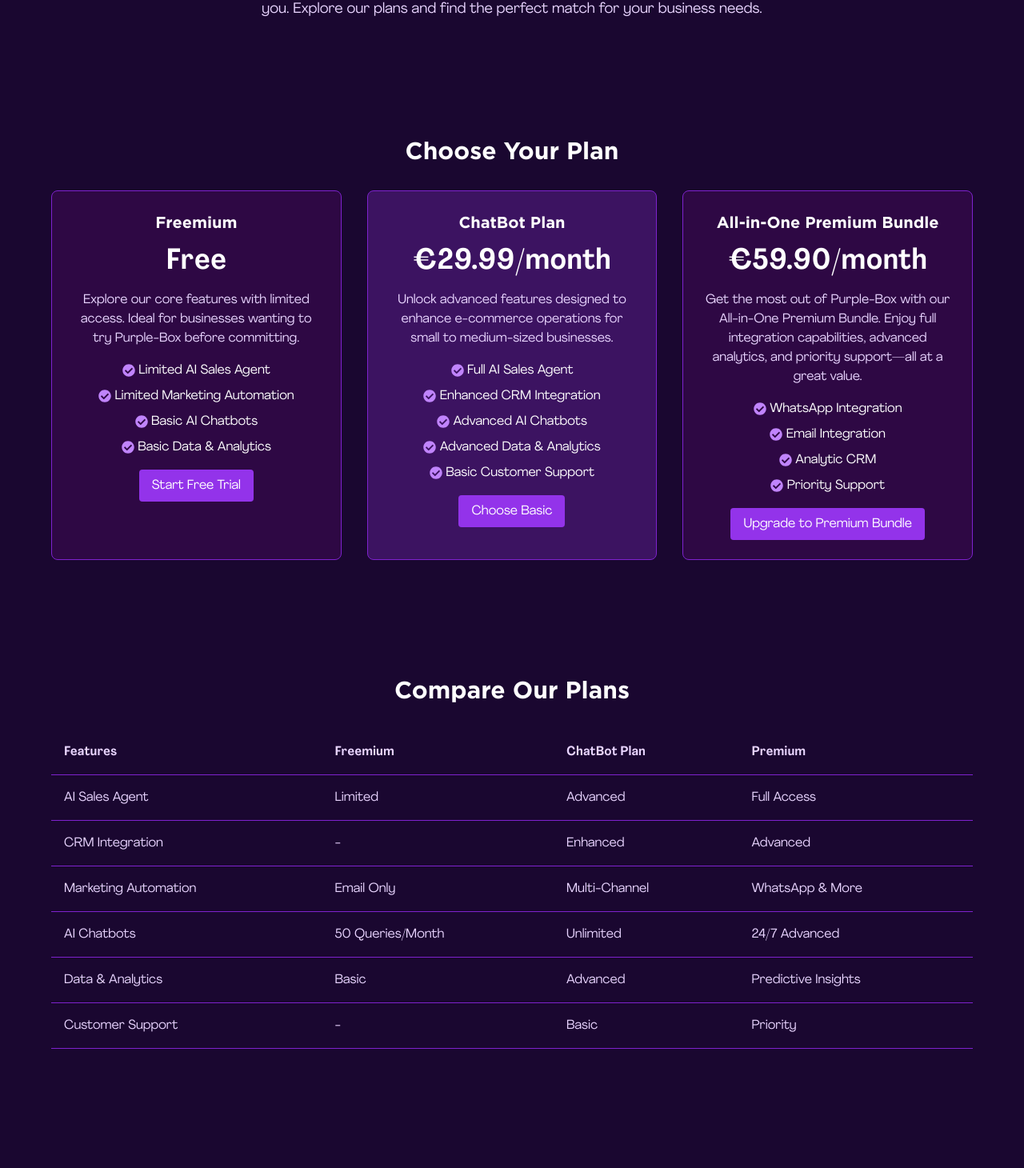
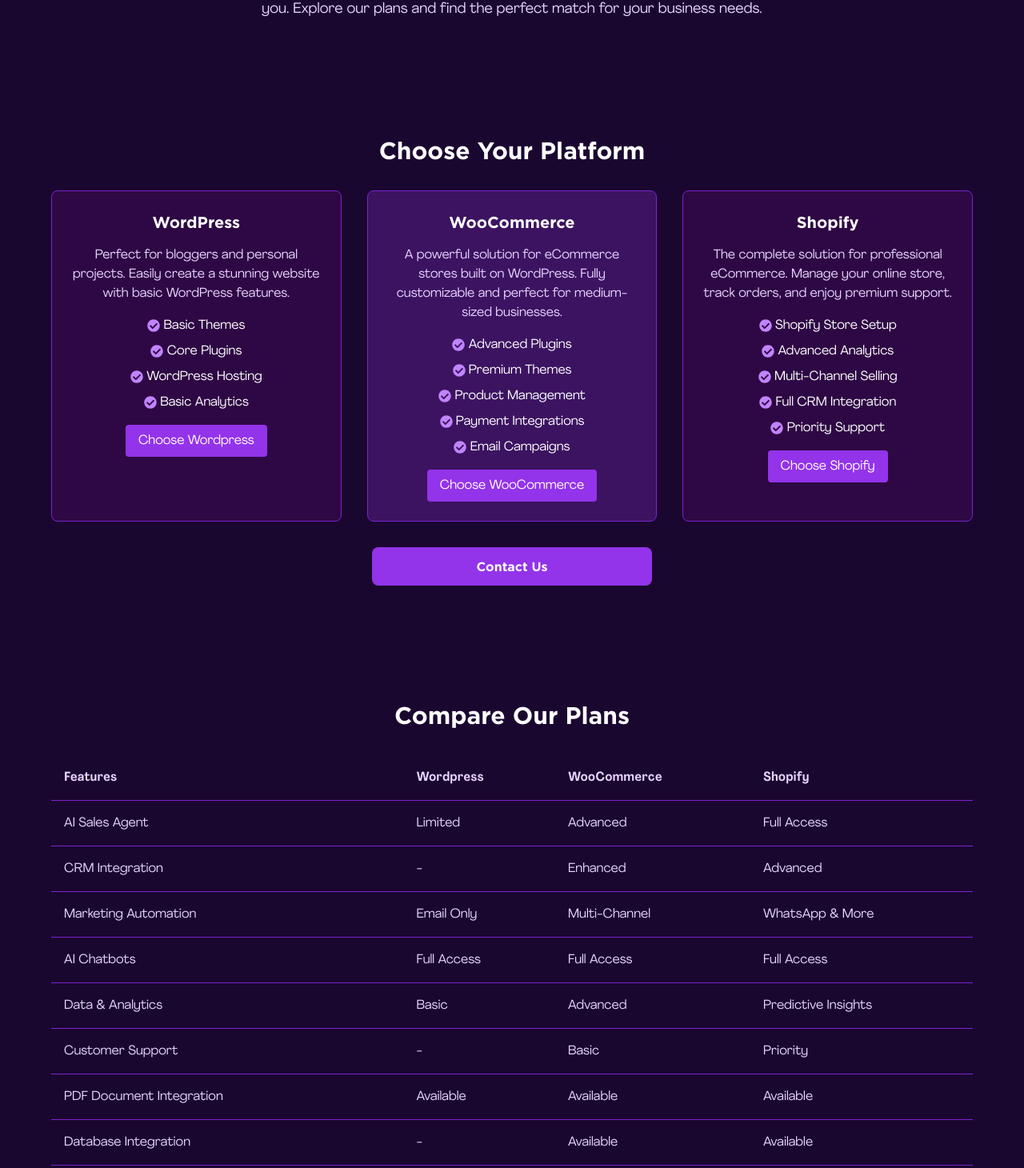
Before and after one commit to VooYee/Purple-Box, a Next.js app: page /pricing in a window 1280 px wide. Shown: the part 298-1758 px from the top of the page at 80% size. Built offline with nearby package versions, Linux system fonts and the light colour scheme.

Commit message:
feat: add pricing

```diff
--- /dev/null
+++ b/app/sign-in/page.tsx
@@ -0,0 +1,9 @@
+import React from 'react'
+
+const SignInPage = () => {
+  return (
+    <div>SignInPage</div>
+  )
+}
+
+export default SignInPage
--- a/components/our-services/CRMIntegration.tsx
+++ b/components/our-services/CRMIntegration.tsx
@@ -10,13 +10,11 @@ import { useInView } from 'react-intersection-observer';
 import OurService2 from '@/public/our-services/OurService2.png';
 
 const CRMIntegration = () => {
-  // Intersection Observer
   const { ref, inView } = useInView({
     triggerOnce: true,
     threshold: 0.2,
   });
 
-  // Framer Motion Animation Controls
   const animationControls = useAnimation();
 
   React.useEffect(() => {
@@ -25,7 +23,6 @@ const CRMIntegration = () => {
     }
   }, [inView, animationControls]);
 
-  // Variants for animations
   const containerVariants = {
     hidden: { opacity: 0, y: 50 },
     visible: {
@@ -47,13 +44,13 @@ const CRMIntegration = () => {
 
   return (
     <motion.div
-      ref={ref} // Ref untuk Intersection Observer
+      ref={ref}
       className="wrapper flex flex-col items-center lg:flex-row justify-start lg:items-start gap-12"
       initial="hidden"
       animate={animationControls}
       variants={containerVariants}
     >
-      {/* Animated Image */}
+
       <motion.div
         className="relative h-[250px] w-[250px]"
         variants={imageVariants}
@@ -67,12 +64,12 @@ const CRMIntegration = () => {
         />
       </motion.div>
 
-      {/* Animated Text */}
+
       <motion.div className="text-center lg:text-start space-y-4" variants={textVariants}>
-        <h3 className="text-2xl lg:text-3xl font-bold font-gotham">
+        <h3 className="text-2xl lg:text-3xl font-bold font-gotham text-white">
           CRM Integration: Maximize Your Customer Relationships
         </h3>
-        <p className="max-w-3xl">
+        <p className="max-w-3xl text-white">
           Integrate Purple-Box seamlessly with your existing CRM systems to improve data management and deliver personalized marketing campaigns.
         </p>
       </motion.div>
--- a/components/our-services/DataAndAnalytics.tsx
+++ b/components/our-services/DataAndAnalytics.tsx
@@ -10,13 +10,11 @@ import { useInView } from 'react-intersection-observer';
 import OurService3 from '@/public/our-services/OurService3.png';
 
 const DataAndAnalytics = () => {
-  // Intersection Observer
   const { ref, inView } = useInView({
     triggerOnce: true,
     threshold: 0.2,
   });
 
-  // Framer Motion Animation Controls
   const animationControls = useAnimation();
 
   React.useEffect(() => {
@@ -25,7 +23,6 @@ const DataAndAnalytics = () => {
     }
   }, [inView, animationControls]);
 
-  // Variants for animations
   const containerVariants = {
     hidden: { opacity: 0, y: 50 },
     visible: {
@@ -47,13 +44,13 @@ const DataAndAnalytics = () => {
 
   return (
     <motion.div
-      ref={ref} // Ref untuk Intersection Observer
+      ref={ref}
       className="space-y-6 wrapper flex flex-col items-center lg:flex-row justify-start lg:items-start gap-x-12"
       initial="hidden"
       animate={animationControls}
       variants={containerVariants}
     >
-      {/* Animated Image */}
+
       <motion.div
         className="relative h-[250px] w-[250px]"
         variants={imageVariants}
@@ -67,12 +64,12 @@ const DataAndAnalytics = () => {
         />
       </motion.div>
 
-      {/* Animated Text */}
-      <motion.div className="text-center lg:text-start space-y-4" variants={textVariants}>
-        <h3 className="font-gotham text-2xl lg:text-3xl font-bold text-center">
+
+      <motion.div className="text-start lg:text-start space-y-4" variants={textVariants}>
+        <h3 className="font-gotham text-2xl lg:text-3xl font-bold text-start text-white">
           Data & Analytics: Unlock Actionable Insights
         </h3>
-        <p className="max-w-3xl">
+        <p className="max-w-3xl text-white">
           Harness the power of real-time data analytics to gain deep insights into your operations and make informed decisions.
         </p>
       </motion.div>
--- a/components/our-services/ServiceOverview.tsx
+++ b/components/our-services/ServiceOverview.tsx
@@ -10,13 +10,11 @@ import { useInView } from 'react-intersection-observer';
 import ServiceOverviewImg from '@/public/our-services/OurService1.png';
 
 const ServiceOverview = () => {
-  // Intersection Observer
   const { ref, inView } = useInView({
     triggerOnce: true,
     threshold: 0.2,
   });
 
-  // Framer Motion Animation Controls
   const animationControls = useAnimation();
 
   React.useEffect(() => {
@@ -25,7 +23,6 @@ const ServiceOverview = () => {
     }
   }, [inView, animationControls]);
 
-  // Variants for animations
   const containerVariants = {
     hidden: { opacity: 0, y: 50 },
     visible: {
@@ -47,13 +44,13 @@ const ServiceOverview = () => {
 
   return (
     <motion.div
-      ref={ref} // Ref untuk Intersection Observer
+      ref={ref}
       className="wrapper text-center mt-[100px] flex flex-col items-center lg:flex-row justify-start lg:items-start gap-12"
       initial="hidden"
       animate={animationControls}
       variants={containerVariants}
     >
-      {/* Animated Image */}
+
       <motion.div
         className="relative h-[250px] w-[250px]"
         variants={imageVariants}
@@ -67,9 +64,9 @@ const ServiceOverview = () => {
         />
       </motion.div>
 
-      {/* Animated Text */}
+
       <motion.div className="text-center lg:text-start space-y-4" variants={textVariants}>
-        <h2 className="text-2xl lg:text-3xl font-bold font-gotham">
+        <h2 className="text-2xl lg:text-3xl font-bold font-gotham text-white">
           Empower Your E-Commerce with AI-Driven Solutions
         </h2>
         <p className="max-w-3xl text-md lg:text-lg text-purple-200">
--- a/components/pricing/AddOns.tsx
+++ b/components/pricing/AddOns.tsx
@@ -41,7 +41,7 @@ const AddOns = () => {
       variants={containerVariants}
     >
       <motion.h2
-        className="text-3xl font-gotham font-bold text-center"
+        className="text-3xl font-gotham font-bold text-center text-white"
         variants={cardVariants}
       >
         Enhance Your Plan with Add-Ons
--- a/components/pricing/FAQ.tsx
+++ b/components/pricing/FAQ.tsx
@@ -17,7 +17,7 @@ const FAQ = () => {
 
   return (
     <section className="wrapper space-y-8">
-      <h2 className="text-3xl font-bold text-center">Frequently Asked Questions</h2>
+      <h2 className="text-3xl font-bold text-center text-white font-gotham">Frequently Asked Questions</h2>
       <div className="w-full space-y-4">
         {[
           [
--- a/components/pricing/Features.tsx
+++ b/components/pricing/Features.tsx
@@ -6,13 +6,11 @@ import { motion, useAnimation } from 'framer-motion';
 import { useInView } from 'react-intersection-observer';
 
 const Features = () => {
-  // Intersection Observer
   const { ref, inView } = useInView({
     triggerOnce: true,
     threshold: 0.2,
   });
 
-  // Framer Motion Animation Controls
   const animationControls = useAnimation();
 
   React.useEffect(() => {
@@ -21,7 +19,6 @@ const Features = () => {
     }
   }, [inView, animationControls]);
 
-  // Variants for animations
   const containerVariants = {
     hidden: { opacity: 0, y: 50 },
     visible: {
@@ -38,21 +35,19 @@ const Features = () => {
 
   return (
     <motion.div
-      ref={ref} // Ref untuk Intersection Observer
+      ref={ref}
       className="wrapper space-y-8"
       initial="hidden"
       animate={animationControls}
       variants={containerVariants}
     >
-      {/* Animated Title */}
       <motion.h2
-        className="text-2xl lg:text-3xl font-bold text-center font-gotham"
+        className="text-2xl lg:text-3xl font-bold text-center font-gotham text-white"
         variants={rowVariants}
       >
         Compare Our Plans
       </motion.h2>
 
-      {/* Animated Table */}
       <motion.div
         className="overflow-x-auto w-full"
         variants={containerVariants}
@@ -61,9 +56,9 @@ const Features = () => {
           <thead>
             <tr>
               <th className="p-4 border-b border-purple-700">Features</th>
-              <th className="p-4 border-b border-purple-700">Freemium</th>
-              <th className="p-4 border-b border-purple-700">ChatBot Plan</th>
-              <th className="p-4 border-b border-purple-700">Premium</th>
+              <th className="p-4 border-b border-purple-700">Wordpress</th>
+              <th className="p-4 border-b border-purple-700">WooCommerce</th>
+              <th className="p-4 border-b border-purple-700">Shopify</th>
             </tr>
           </thead>
           <tbody>
@@ -71,19 +66,22 @@ const Features = () => {
               ['AI Sales Agent', 'Limited', 'Advanced', 'Full Access'],
               ['CRM Integration', '-', 'Enhanced', 'Advanced'],
               ['Marketing Automation', 'Email Only', 'Multi-Channel', 'WhatsApp & More'],
-              ['AI Chatbots', '50 Queries/Month', 'Unlimited', '24/7 Advanced'],
+              ['AI Chatbots', 'Full Access', 'Full Access', 'Full Access'],
               ['Data & Analytics', 'Basic', 'Advanced', 'Predictive Insights'],
               ['Customer Support', '-', 'Basic', 'Priority'],
-            ].map(([feature, freemium, basic, premium], index) => (
+              ['PDF Document Integration', 'Available', 'Available', 'Available'],
+              ['Database Integration', '-', 'Available', 'Available'],
+              ['Customer Database Integration', 'Basic', 'Advanced', 'Full Access'],
+            ].map(([feature, wordpress, woocommerce, shopify], index) => (
               <motion.tr
                 key={index}
                 className="border-b border-purple-700"
                 variants={rowVariants}
               >
                 <td className="p-4">{feature}</td>
-                <td className="p-4 text-start">{freemium}</td>
-                <td className="p-4 text-start">{basic}</td>
-                <td className="p-4 text-start">{premium}</td>
+                <td className="p-4 text-start">{wordpress}</td>
+                <td className="p-4 text-start">{woocommerce}</td>
+                <td className="p-4 text-start">{shopify}</td>
               </motion.tr>
             ))}
           </tbody>
--- a/components/pricing/Intro.tsx
+++ b/components/pricing/Intro.tsx
@@ -6,13 +6,11 @@ import { motion, useAnimation } from 'framer-motion';
 import { useInView } from 'react-intersection-observer';
 
 const Intro = () => {
-  // Intersection Observer
   const { ref, inView } = useInView({
     triggerOnce: true,
     threshold: 0.2,
   });
 
-  // Framer Motion Animation Controls
   const animationControls = useAnimation();
 
   React.useEffect(() => {
@@ -21,7 +19,6 @@ const Intro = () => {
     }
   }, [inView, animationControls]);
 
-  // Variants for animations
   const containerVariants = {
     hidden: { opacity: 0, y: 50 },
     visible: {
@@ -38,21 +35,20 @@ const Intro = () => {
 
   return (
     <motion.div
-      ref={ref} // Ref untuk Intersection Observer
+      ref={ref}
       className="text-center space-y-6 mt-[80px] wrapper"
       initial="hidden"
       animate={animationControls}
       variants={containerVariants}
     >
-      {/* Animated Title */}
+
       <motion.h1
-        className="text-3xl lg:text-4xl font-bold font-gotham"
+        className="text-3xl lg:text-4xl font-bold font-gotham text-white"
         variants={textVariants}
       >
         Find the <span className="text-gradient">Perfect Plan</span> for Your Business
       </motion.h1>
 
-      {/* Animated Description */}
       <motion.p
         className="max-w-3xl mx-auto text-md lg:text-lg text-purple-200"
         variants={textVariants}
--- a/components/pricing/Tiers.tsx
+++ b/components/pricing/Tiers.tsx
@@ -9,13 +9,11 @@ import { useInView } from 'react-intersection-observer';
 import { FaCheckCircle } from 'react-icons/fa';
 
 const Tiers = () => {
-  // Intersection Observer
   const { ref, inView } = useInView({
     triggerOnce: true,
     threshold: 0.2,
   });
 
-  // Framer Motion Animation Controls
   const animationControls = useAnimation();
 
   React.useEffect(() => {
@@ -24,7 +22,6 @@ const Tiers = () => {
     }
   }, [inView, animationControls]);
 
-  // Variants for animations
   const containerVariants = {
     hidden: { opacity: 0, y: 50 },
     visible: {
@@ -41,120 +38,133 @@ const Tiers = () => {
 
   return (
     <motion.div
-      ref={ref} // Ref untuk Intersection Observer
+      ref={ref}
       className="wrapper space-y-8"
       initial="hidden"
       animate={animationControls}
       variants={containerVariants}
     >
-      {/* Animated Title */}
       <motion.h2
-        className="text-2xl lg:text-3xl font-bold text-center font-gotham"
+        className="text-2xl lg:text-3xl font-bold text-center font-gotham text-white"
         variants={cardVariants}
       >
-        Choose Your Plan
+        Choose Your Platform
       </motion.h2>
 
-      {/* Animated Plans */}
       <motion.div
         className="grid grid-cols-1 md:grid-cols-3 gap-8"
         variants={containerVariants}
       >
-        {/* Freemium Plan */}
+        {/* WordPress Plan */}
         <motion.div
           className="p-6 border border-purple-700 rounded-lg bg-[#2e0844] text-center space-y-4"
           variants={cardVariants}
           whileHover={{ scale: 1.05 }}
           whileTap={{ scale: 0.95 }}
         >
-          <h3 className="text-xl font-semibold font-gotham">Freemium</h3>
-          <p className="text-4xl font-bold">Free</p>
+          <h3 className="text-xl font-semibold font-gotham">WordPress</h3>
+          {/* <p className="text-4xl font-bold">Free</p> */}
           <p className="text-purple-200">
-            Explore our core features with limited access. Ideal for businesses wanting to try Purple-Box before committing.
+            Perfect for bloggers and personal projects. Easily create a stunning website with basic WordPress features.
           </p>
           <ul className="space-y-2">
             <li>
-              <FaCheckCircle className="inline text-purple-400" /> Limited AI Sales Agent
+              <FaCheckCircle className="inline text-purple-400" /> Basic Themes
             </li>
             <li>
-              <FaCheckCircle className="inline text-purple-400" /> Limited Marketing Automation
+              <FaCheckCircle className="inline text-purple-400" /> Core Plugins
             </li>
             <li>
-              <FaCheckCircle className="inline text-purple-400" /> Basic AI Chatbots
+              <FaCheckCircle className="inline text-purple-400" /> WordPress Hosting
             </li>
             <li>
-              <FaCheckCircle className="inline text-purple-400" /> Basic Data & Analytics
+              <FaCheckCircle className="inline text-purple-400" /> Basic Analytics
             </li>
           </ul>
           <button className="bg-purple-600 text-white px-4 py-2 rounded hover:bg-purple-700">
-            Start Free Trial
+            Choose Wordpress
           </button>
         </motion.div>
 
-        {/* Basic Plan */}
+        {/* WooCommerce Plan */}
         <motion.div
           className="p-6 border border-purple-700 rounded-lg bg-[#3c1361] text-center space-y-4"
           variants={cardVariants}
           whileHover={{ scale: 1.05 }}
           whileTap={{ scale: 0.95 }}
         >
-          <h3 className="text-xl font-semibold font-gotham">ChatBot Plan</h3>
-          <p className="text-4xl font-bold">€29.99/month</p>
+          <h3 className="text-xl font-semibold font-gotham">WooCommerce</h3>
+          {/* <p className="text-4xl font-bold">€29.99/month</p> */}
           <p className="text-purple-200">
-            Unlock advanced features designed to enhance e-commerce operations for small to medium-sized businesses.
+            A powerful solution for eCommerce stores built on WordPress. Fully customizable and perfect for medium-sized businesses.
           </p>
           <ul className="space-y-2">
             <li>
-              <FaCheckCircle className="inline text-purple-400" /> Full AI Sales Agent
+              <FaCheckCircle className="inline text-purple-400" /> Advanced Plugins
             </li>
             <li>
-              <FaCheckCircle className="inline text-purple-400" /> Enhanced CRM Integration
+              <FaCheckCircle className="inline text-purple-400" /> Premium Themes
             </li>
             <li>
-              <FaCheckCircle className="inline text-purple-400" /> Advanced AI Chatbots
+              <FaCheckCircle className="inline text-purple-400" /> Product Management
             </li>
             <li>
-              <FaCheckCircle className="inline text-purple-400" /> Advanced Data & Analytics
+              <FaCheckCircle className="inline text-purple-400" /> Payment Integrations
             </li>
             <li>
-              <FaCheckCircle className="inline text-purple-400" /> Basic Customer Support
+              <FaCheckCircle className="inline text-purple-400" /> Email Campaigns
             </li>
           </ul>
           <button className="bg-purple-600 text-white px-4 py-2 rounded hover:bg-purple-700">
-            Choose Basic
+            Choose WooCommerce
           </button>
         </motion.div>
 
-        {/* Premium Plan */}
+        {/* Shopify Plan */}
         <motion.div
           className="p-6 border border-purple-700 rounded-lg bg-[#2e0844] text-center space-y-4"
           variants={cardVariants}
           whileHover={{ scale: 1.05 }}
           whileTap={{ scale: 0.95 }}
         >
-          <h3 className="text-xl font-semibold font-gotham">All-in-One Premium Bundle</h3>
-          <p className="text-4xl font-bold">€59.90/month</p>
+          <h3 className="text-xl font-semibold font-gotham">Shopify</h3>
+          {/* <p className="text-4xl font-bold">€59.90/month</p> */}
           <p className="text-purple-200">
-            Get the most out of Purple-Box with our All-in-One Premium Bundle. Enjoy full integration capabilities, advanced analytics, and priority support—all at a great value.
+            The complete solution for professional eCommerce. Manage your online store, track orders, and enjoy premium support.
           </p>
           <ul className="space-y-2">
             <li>
-              <FaCheckCircle className="inline text-purple-400" /> WhatsApp Integration
+              <FaCheckCircle className="inline text-purple-400" /> Shopify Store Setup
             </li>
             <li>
-              <FaCheckCircle className="inline text-purple-400" /> Email Integration
+              <FaCheckCircle className="inline text-purple-400" /> Advanced Analytics
             </li>
             <li>
-              <FaCheckCircle className="inline text-purple-400" /> Analytic CRM
+              <FaCheckCircle className="inline text-purple-400" /> Multi-Channel Selling
+            </li>
+            <li>
+              <FaCheckCircle className="inline text-purple-400" /> Full CRM Integration
             </li>
             <li>
               <FaCheckCircle className="inline text-purple-400" /> Priority Support
             </li>
           </ul>
           <button className="bg-purple-600 text-white px-4 py-2 rounded hover:bg-purple-700">
-            Upgrade to Premium Bundle
+            Choose Shopify
           </button>
         </motion.div>
+      </motion.div>
+
+      {/* Contact Us Button */}
+      <motion.div
+        className="text-center mt-8"
+        variants={cardVariants}
+        whileHover={{ scale: 1.05 }}
+        whileTap={{ scale: 0.95 }}
+      >
+        <button className="bg-purple-600 min-w-[350px] font-gotham text-white px-6 py-3 rounded-lg hover:bg-purple-700 font-bold">
+          Contact Us
+        </button>
       </motion.div>
     </motion.div>
   );
```
Also changed, not shown: components/our-services/AIChatbots.tsx (+5 -10 lines), components/our-services/AISalesAgent.tsx (+6 -10 lines), components/our-services/MarketingAutomation.tsx (+5 -10 lines).
